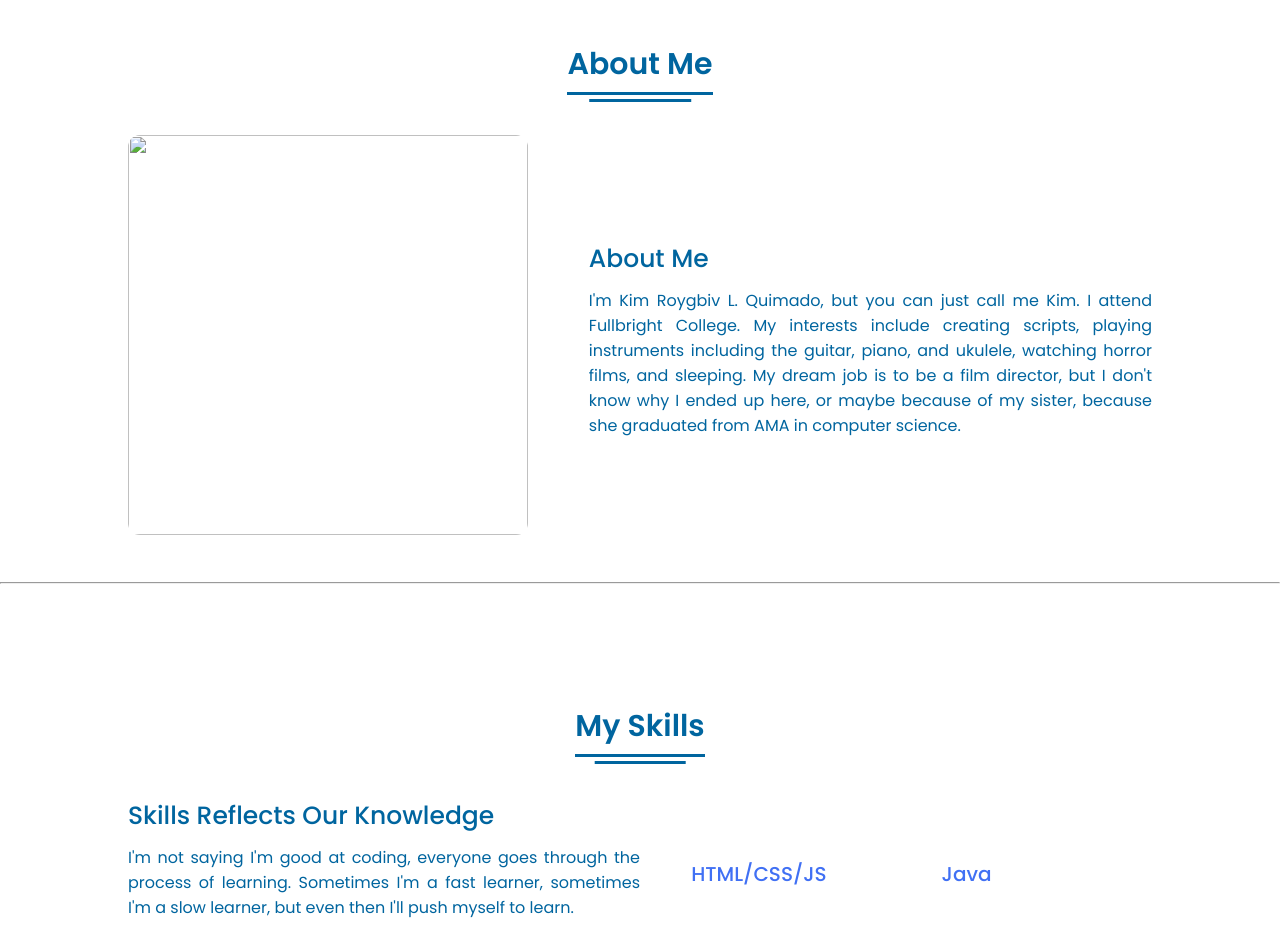
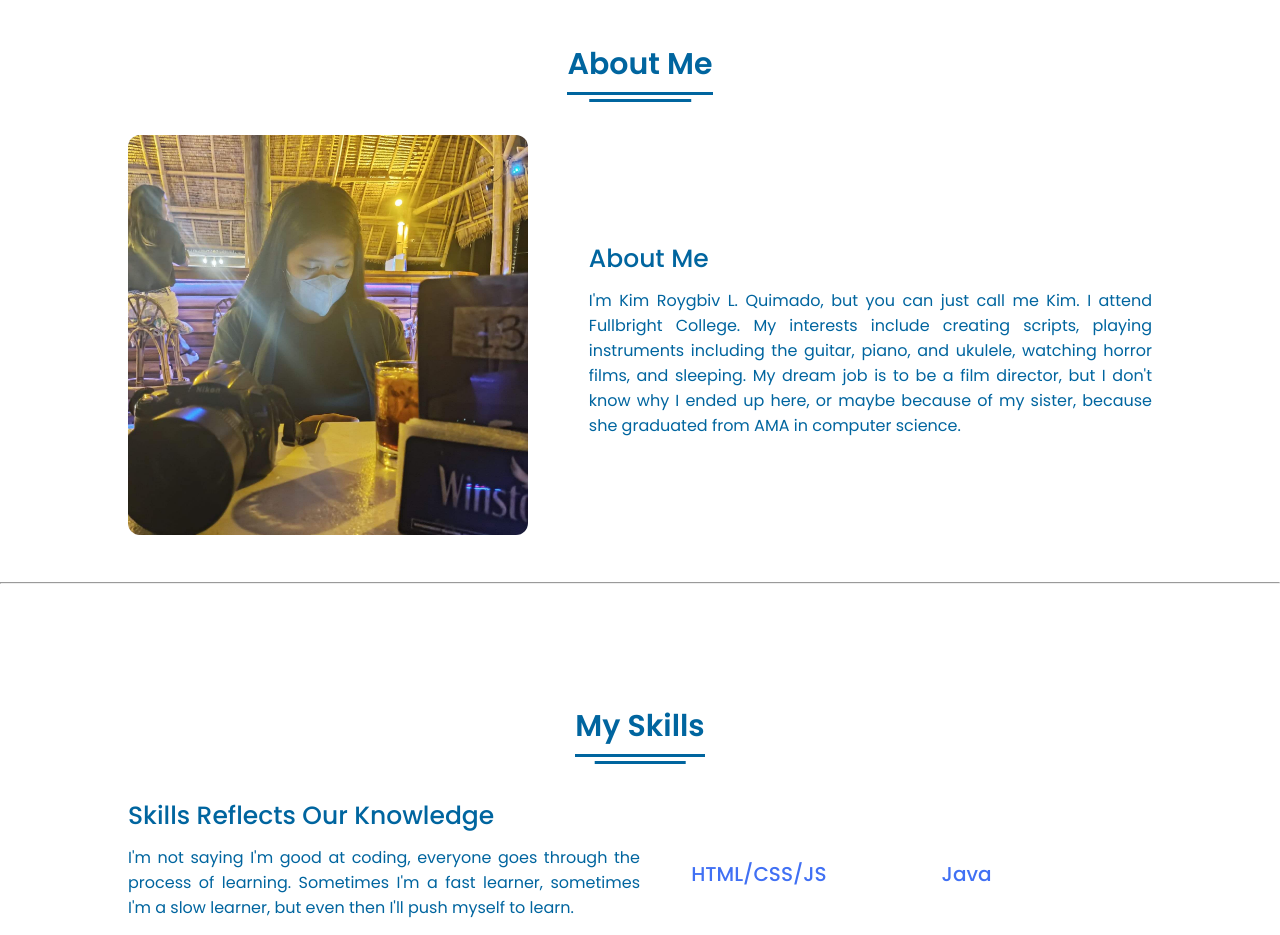
Before and after one commit to Roygbiv042312/Portfolio, a plain HTML site: page index.html in a window 1280 px wide. Shown: the part 840-1775 px from the top of the page. Drawn offline with Linux system fonts and the light colour scheme; files whose address does not match are found by name.

Commit message:
Update index.html

```diff
--- a/index.html
+++ b/index.html
@@ -71,7 +71,7 @@ wala mismo sa template na kinuha ko-->
       <div class="title"><span>About Me</span></div>
       <div class="about-details">
         <div class="left">
-          <img src="received_379646524455135.jpeg" alt="" />
+          <img src="AYOKO NA HUHU/received_379646524455135.jpeg" alt="" />
         </div>
         <div class="right">
           <div class="topic">About Me</div>
```
